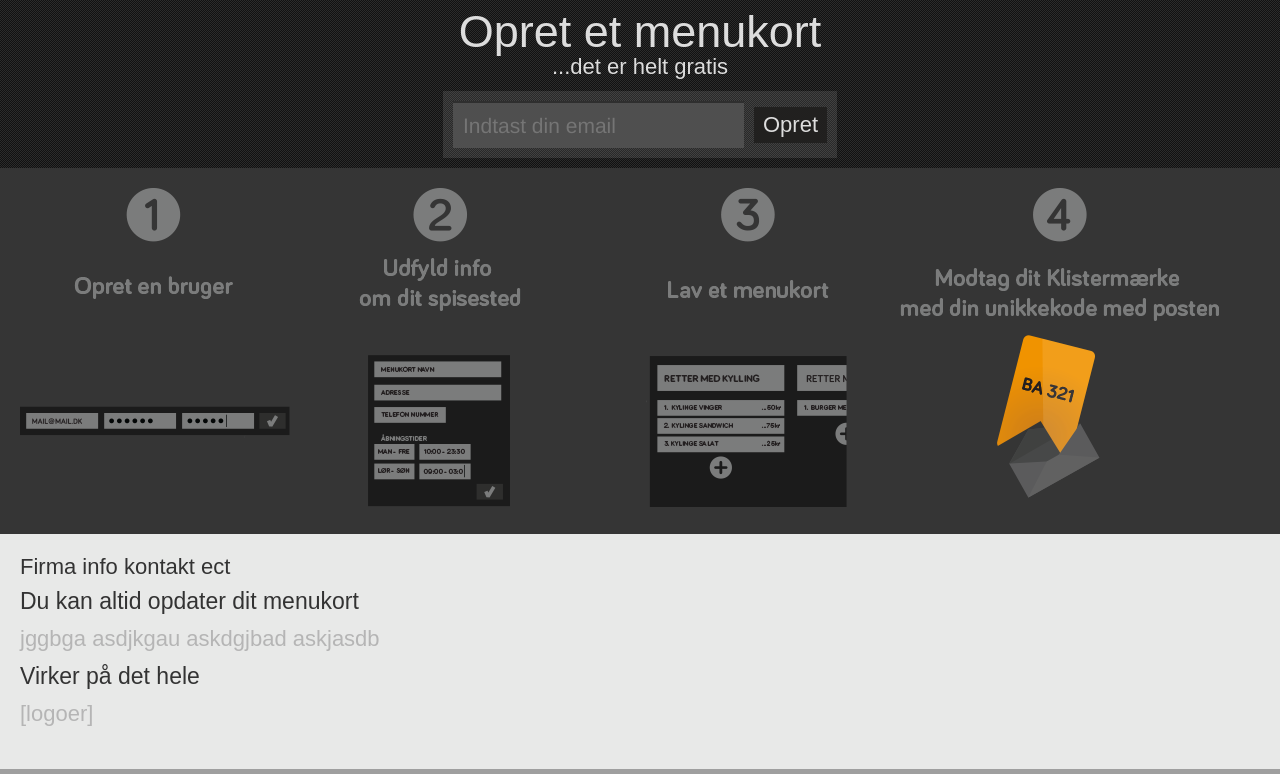
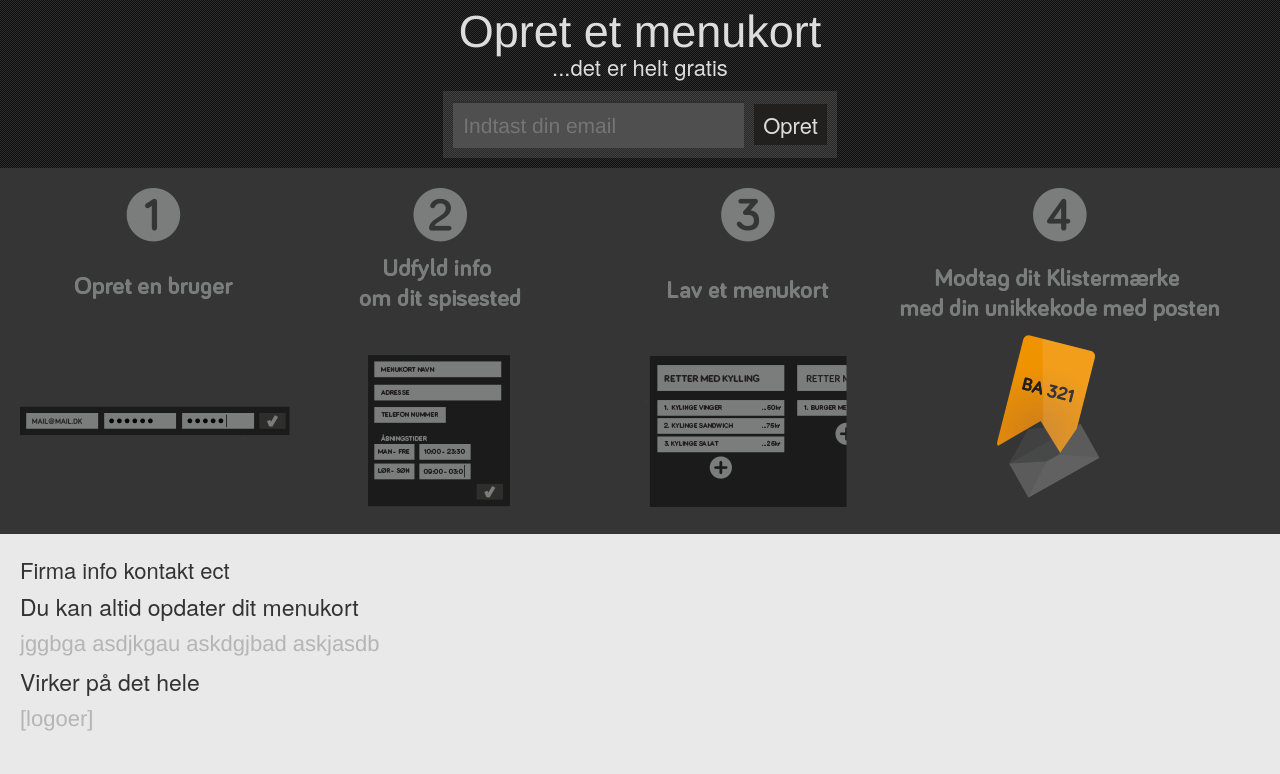
Before and after one commit to christianskovengaard/MyLocalMenu, a PHP site: page / in a window 1280 px wide. Shown: the part 568-1342 px from the top of the page. Run offline with PHP 8.4, Linux system fonts and the light colour scheme.

Commit message:
font changes for index.php

```diff
--- a/css/general_index.css
+++ b/css/general_index.css
@@ -15,12 +15,12 @@ body,html { width: 100%; height: 100%; margin: 0px; background: #e8e9e8; }
 /* ::::::::::::::::: TEKST, LINKS OG INPUT :::::::::::::::::::::  */
 
 h2, h3, h4, h5, h6, a, div  {
-    font-family: "Bariol Bold", Arial, "Lucida Grande", sans-serif;
+    font-family: "Bariol", "HelveticaNeue", "Helvetica Neue", "Helvetica Neue", Helvetica, Arial, "Lucida Grande", sans-serif;
     font-weight : normal; color:#333;
 }
 
 h1, p {
-    font-family: "Bariol Light", Arial, "Lucida Grande", sans-serif;
+    font-family: "Bariol-Light", "Bariol Light", "HelveticaNeue-UltraLight", "Helvetica Neue UltraLight", "Helvetica Neue", Helvetica, "Lucida Grande", sans-serif;
     font-weight : normal; color:#333;
 }
 
```
